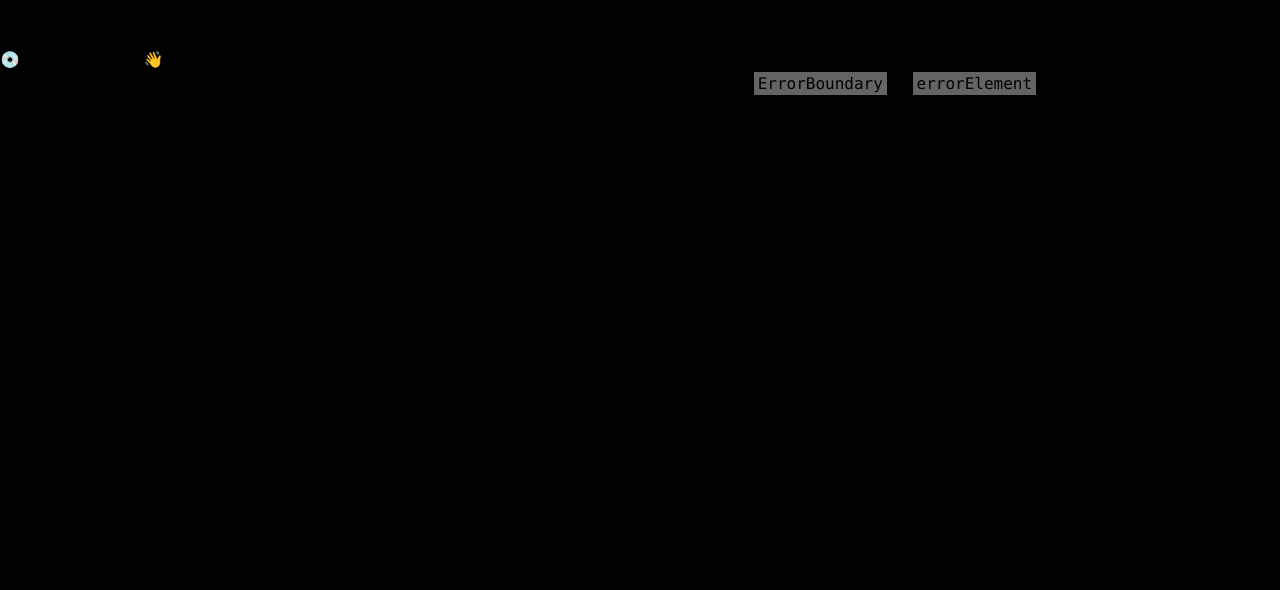
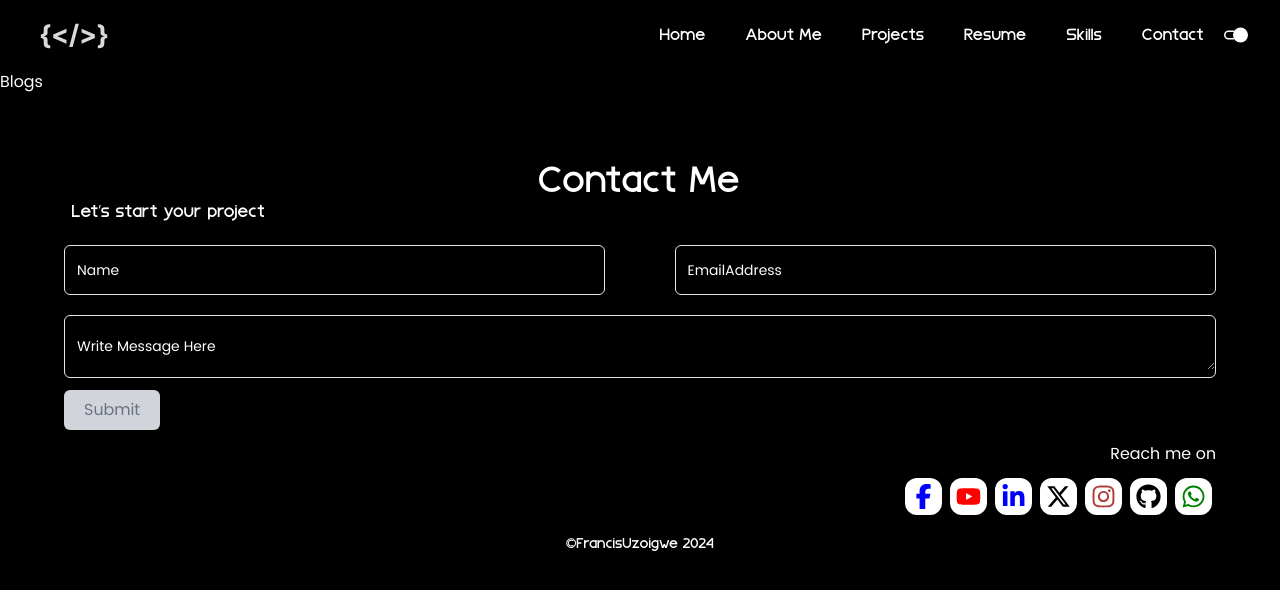
Before and after one commit to FrancisUzoigwe/Portfolio, a React (Vite) app: page /blogs in a window 1280 px wide. Before the commit this address had no page. Shown: the top 590 px of the page. Built offline with nearby package versions, Linux system fonts and the light colour scheme.

Commit message:
blog changes

```diff
--- /dev/null
+++ b/src/components/layout/BlogLayout.tsx
@@ -0,0 +1,15 @@
+import Contact from '../../page/Contact'
+import Header from '../static/Header'
+import { Outlet } from 'react-router-dom'
+
+const BlogLayout = () => {
+    return (
+        <div>
+            <Header />
+            <Outlet />
+            <Contact />
+        </div>
+    )
+}
+
+export default BlogLayout
--- a/src/components/static/DropDown.tsx
+++ b/src/components/static/DropDown.tsx
@@ -6,6 +6,7 @@ import { motion } from "framer-motion";
 import { BsToggle2On, BsToggle2Off } from "react-icons/bs";
 
 import { useState } from "react";
+import { Navigate, useNavigate } from "react-router-dom";
 
 const DropDown = () => {
   const dispatch = useDispatch();
@@ -29,6 +30,7 @@ const DropDown = () => {
     setMode(!mode);
   };
 
+  const navigate = useNavigate()
   const main = useSelector((state: any) => state.mode);
   return (
     <>
@@ -77,7 +79,7 @@ const DropDown = () => {
                   dispatch(changedToggle())
                 }}
                   variants={item}
-                  className={`mx-5  max-md:my-8 my-9 hover:cursor-pointer font-[Buba] ${main ? "text-black" : "text-white"
+                  className={`mx-5  max-md:my-5 my-7 hover:cursor-pointer font-[Buba] ${main ? "text-black" : "text-white"
                     }`}
                 >
                   Home
@@ -88,18 +90,29 @@ const DropDown = () => {
                   dispatch(changedToggle())
                 }}
                   variants={item}
-                  className={`mx-5  max-md:my-8 my-9 hover:cursor-pointer font-[Buba] ${main ? "text-black" : "text-white"
+                  className={`mx-5  max-md:my-5 my-7 hover:cursor-pointer font-[Buba] ${main ? "text-black" : "text-white"
                     }`}
                 >
                   About Me
                 </motion.div>
               </Link>
+              <motion.div onClick={() => {
+                navigate("/blogs")
+                dispatch(changedToggle())
+              }}
+                variants={item}
+                className={`mx-5  max-md:my-5 my-7 hover:cursor-pointer font-[Buba] ${main ? "text-black" : "text-white"
+                  }`}
+              >
+                Blogs
+              </motion.div>
+
               <Link to="projects" smooth={true} duration={1000}>
                 <motion.div onClick={() => {
                   dispatch(changedToggle())
                 }}
                   variants={item}
-                  className={`mx-5  max-md:my-8 my-9 hover:cursor-pointer font-[Buba] ${main ? "text-black" : "text-white"
+                  className={`mx-5  max-md:my-5 my-7 hover:cursor-pointer font-[Buba] ${main ? "text-black" : "text-white"
                     }`}
                 >
                   Projects
@@ -110,7 +123,7 @@ const DropDown = () => {
                   dispatch(changedToggle())
                 }}
                   variants={item}
-                  className={`mx-5  max-md:my-8 my-9 hover:cursor-pointer font-[Buba] ${main ? "text-black" : "text-white"
+                  className={`mx-5  max-md:my-5 my-7 hover:cursor-pointer font-[Buba] ${main ? "text-black" : "text-white"
                     }`}
                 >
                   Resume
@@ -121,7 +134,7 @@ const DropDown = () => {
                   dispatch(changedToggle())
                 }}
                   variants={item}
-                  className={`mx-5  max-md:my-8 my-9 hover:cursor-pointer font-[Buba] ${main ? "text-black" : "text-white"
+                  className={`mx-5  max-md:my-5 my-7 hover:cursor-pointer font-[Buba] ${main ? "text-black" : "text-white"
                     }`}
                 >
                   Skills
@@ -132,7 +145,7 @@ const DropDown = () => {
                   dispatch(changedToggle())
                 }}
                   variants={item}
-                  className={`mx-5  max-md:my-8 my-9 hover:cursor-pointer font-[Buba] ${main ? "text-black" : "text-white"
+                  className={`mx-5  max-md:my-5 my-7 hover:cursor-pointer font-[Buba] ${main ? "text-black" : "text-white"
                     }`}
                 >
                   Contact
--- a/src/components/static/Header.tsx
+++ b/src/components/static/Header.tsx
@@ -7,12 +7,13 @@ import DropDown from "./DropDown";
 import { Link } from "react-scroll";
 import { BsToggle2Off, BsToggle2On } from "react-icons/bs";
 import { useState } from "react";
+import { useNavigate } from "react-router-dom";
 
 const Header = () => {
   const dispatch = useDispatch();
   const toggle = useSelector((state: any) => state.toggle);
   const main = useSelector((state: any) => state.mode);
-
+  const navigate = useNavigate()
   const [mode, setMode] = useState<boolean>(false);
   const onMode = () => {
     setMode(!mode);
@@ -23,20 +24,20 @@ const Header = () => {
       <div className="w-full h-[70px] relative flex items-center justify-center z-[500]">
         <div className="w-full h-[70px]  flex items-center justify-center fixed">
           <div
-            className={`w-full  ${
-              !main ? "bg-black text-white" : "bg-white text-black"
+            className={`w-full  ${!main ? "bg-black text-white" : "bg-white text-black"
               }  h-[70px] flex items-center justify-center`}
           >
             <div className="w-[95%] flex items-center justify-between">
-              <Link to="home" smooth={true} duration={1000}>
-                <div className="h-[35px] max-md:h-[25px] ml-2  ">
+              <div className="h-[35px] max-md:h-[25px] ml-2  " onClick={() => {
+                navigate("/")
+              }}>
                 <img
                   src={!main ? francis1 : francis}
                   alt="FrancisUzoigwe"
                   className="w-full h-full object-cover"
                 />
               </div>
-              </Link>
+
               <div className="flex items-center max-md:hidden">
                 <Link to="home" smooth={true} duration={1000}>
                   <div className="mx-5 hover:cursor-pointer font-[Buba]">
--- /dev/null
+++ b/src/page/Blogs.tsx
@@ -0,0 +1,8 @@
+
+const Blogs = () => {
+  return (
+    <div className="text-white">Blogs</div>
+  )
+}
+
+export default Blogs
--- a/src/page/TimeLine.tsx
+++ b/src/page/TimeLine.tsx
@@ -14,7 +14,7 @@ const TimeLine = () => {
           contentArrowStyle={{ borderRight: '7px solid rgb(33, 150, 243)' }}
           date="2024 - present"
           iconStyle={{ backgroundColor: 'rgb(33, 150, 243)', color: '#fff', background: `url(${vite})`, backgroundSize: "cover", backgroundRepeat: "no-repeat" }}
-          icon={``}
+          icon={""}
         >
           <h3 className="vertical-timeline-element-title">Full Stack Developer </h3>
           <h4 className="vertical-timeline-element-subtitle">FlexiCart</h4>
--- a/src/router/mainRouter.tsx
+++ b/src/router/mainRouter.tsx
@@ -6,6 +6,8 @@ import Projects from "../page/Projects";
 import Resume from "../page/Resume";
 import Skills from "../page/Skills";
 import Contact from "../page/Contact";
+import Blogs from "../page/Blogs";
+import BlogLayout from "../components/layout/BlogLayout";
 
 export const mainRouter = createBrowserRouter([
   {
@@ -39,5 +41,14 @@ export const mainRouter = createBrowserRouter([
     ],
   },
 
-
+  {
+    path: "/blogs",
+    element: <BlogLayout />,
+    children: [
+      {
+        index: true,
+        element: <Blogs />
+      }
+    ]
+  }
 ]);
```
Lines whose indentation alone changed are shown as unchanged.
